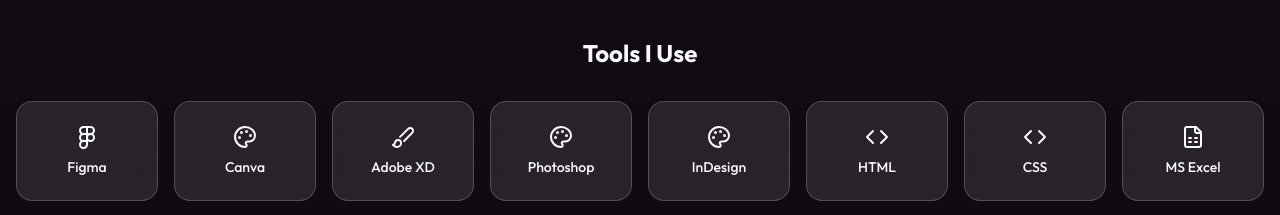
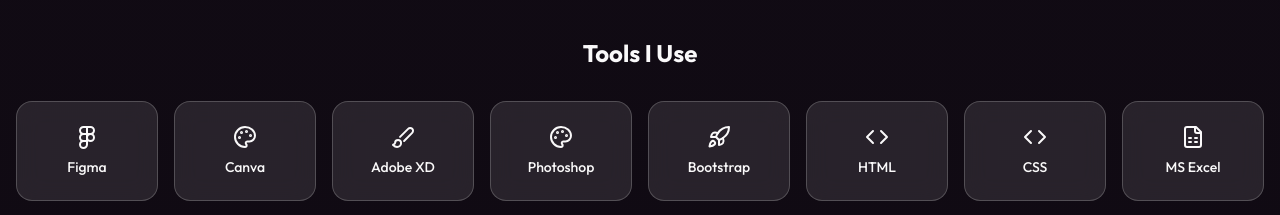
Before and after one commit to Mouriyan-gandhi/Portfolio-Website, a Next.js app: page / in a window 1280 px wide. Shown: the part 5180-5395 px from the top of the page. Built offline with nearby package versions, Linux system fonts and the light colour scheme.

Commit message:
Update skills.tsx
indesign to bootstarp

```diff
--- a/components/skills.tsx
+++ b/components/skills.tsx
@@ -9,7 +9,7 @@ export default function Skills() {
     { name: "Canva", icon: <Palette className="h-6 w-6" /> },
     { name: "Adobe XD", icon: <Brush className="h-6 w-6" /> },
     { name: "Photoshop", icon: <Palette className="h-6 w-6" /> },
-    { name: "InDesign", icon: <Palette className="h-6 w-6" /> },
+    { name: "Bootstrap", icon: <Rocket className="h-6 w-6" /> },
     { name: "HTML", icon: <Code className="h-6 w-6" /> },
     { name: "CSS", icon: <Code className="h-6 w-6" /> },
     { name: "MS Excel", icon: <FileSpreadsheet className="h-6 w-6" /> },
```
